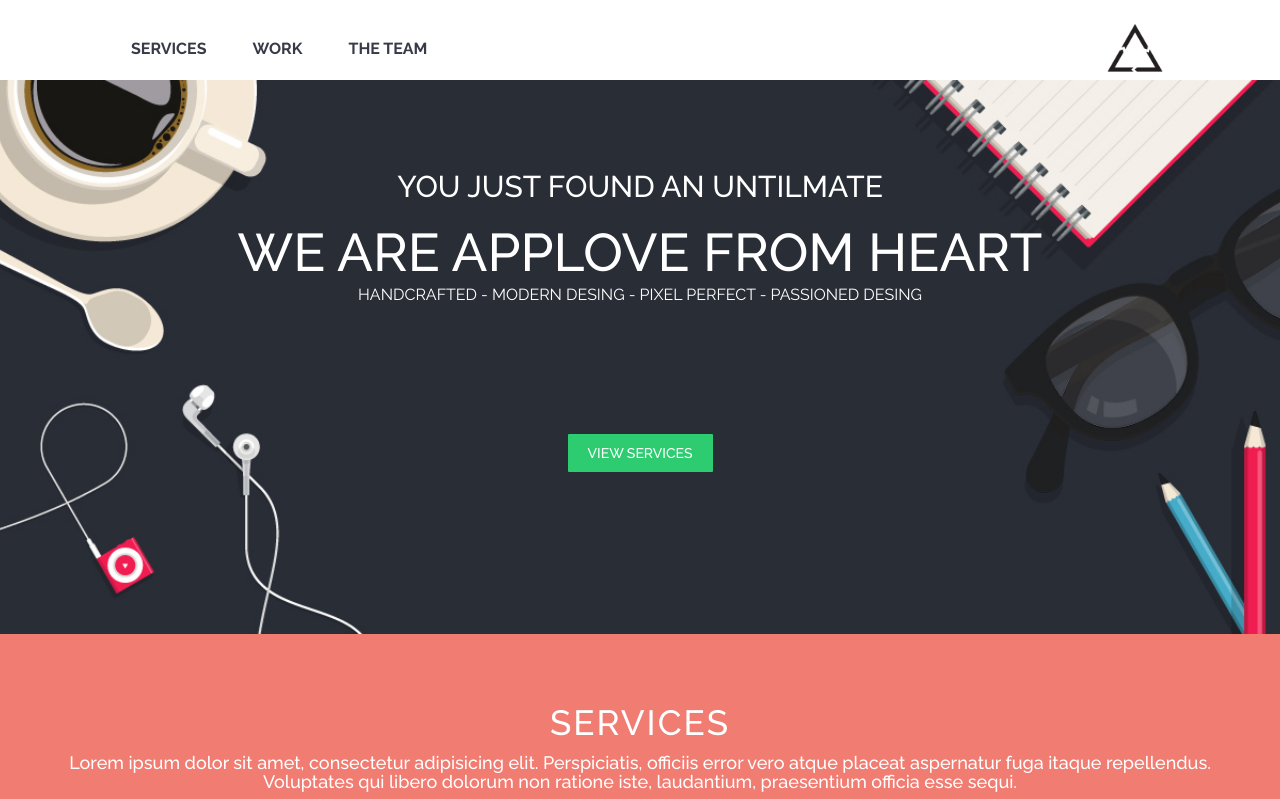
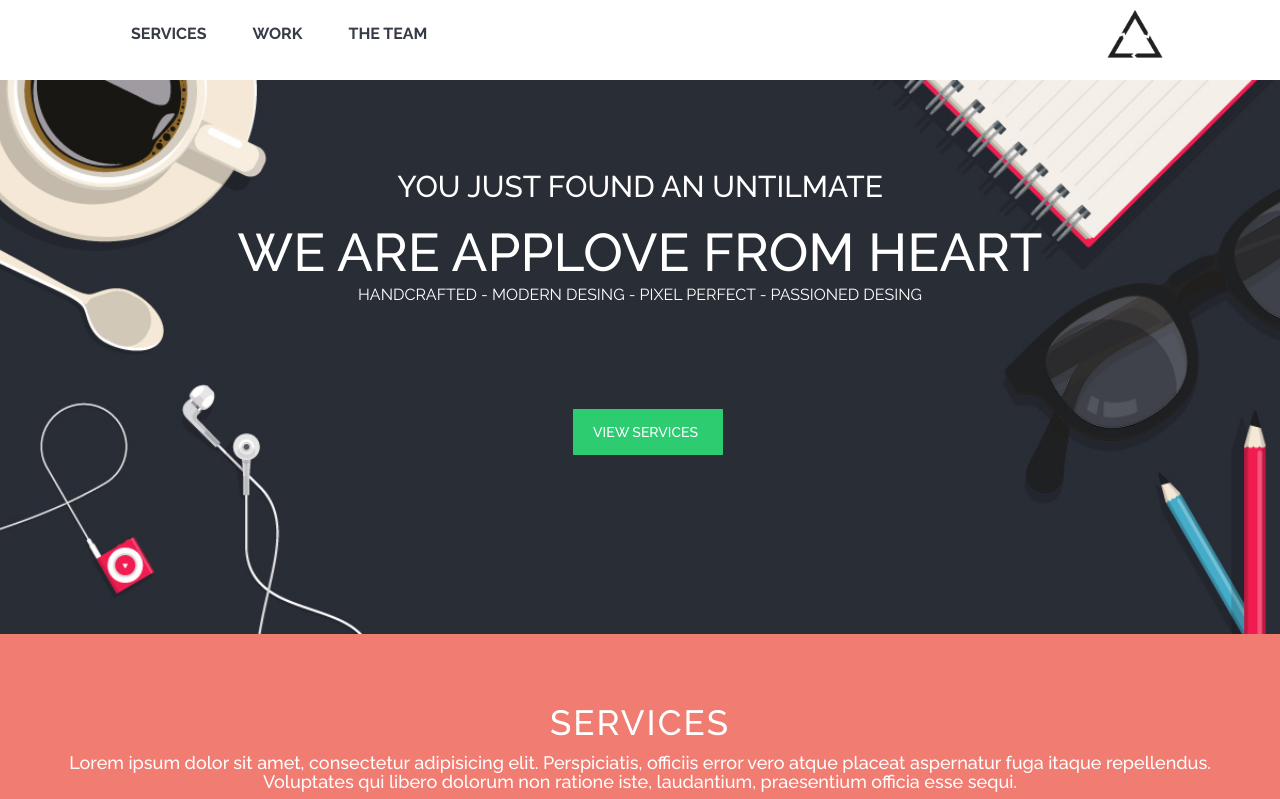
Before and after one commit to DianaQuispe/LayoutFlex, a plain HTML site: page index.html in a window 1280 px wide. Shown: the top 799 px of the page. Drawn offline with nearby package versions, Linux system fonts and the light colour scheme.

Commit message:
trabajo avance

```diff
--- a/css/main.css
+++ b/css/main.css
@@ -28,6 +28,7 @@
     margin-left: auto;
     padding-left: 14px;
     padding-right: 14px;
+    overflow: visible;
 }
 
 .container:before, .container:after {
@@ -67,9 +68,12 @@
 }
 
 .link {
+    position: relative;
+    top: 20px;
     font-weight: 700;
     padding: 21px;
-    display: inline-flex;
+
+
 }
 
 .logo {
@@ -84,10 +88,7 @@
 }
 
 .menu  {
-    padding: 14px 70px;
-    height: 80px;
-    overflow: auto;
-
+    padding: 0px 70px;
 }
 #home {
     background-image: url(../assets/images/bg-home.jpg);
@@ -109,17 +110,19 @@
 }
 
 .btn-home {
-    position: relative;
-    top: 120px;
+    top: 110px;
+    display: flex;
+    right: 550px;
+    width: 150px;
     background: #2ECC71;
     color: #fff;
     padding: 11px 20px;
     border-radius: 1px;
     font-weight: 500;
     text-transform: uppercase;
-    margin-top: 63px;
+    margin-top: 100px;
+    margin-left: 463px;
     font-size: 14px;
-
 
 }
 
@@ -160,7 +163,6 @@
 .box-services {
     width: 30%;
     margin-top: 63px;
-
 }
 
 .text-services {
--- a/index.html
+++ b/index.html
@@ -36,6 +36,7 @@
             <div class="container">
                 <h2 class="text-uppercase text-services mt-0">Services</h2>
                 <h4>Lorem ipsum dolor sit amet, consectetur adipisicing elit. Perspiciatis, officiis error vero atque placeat aspernatur fuga itaque repellendus. <br> Voluptates qui libero dolorum non ratione iste, laudantium, praesentium officia esse sequi.</h4>
+                <div class='boxes' >
                     <div class="box-services">
                         <img src="assets/images/website.png" alt="" width="200">
                         <h5 class="mb-0">USER INTERFACE DESING</h5>
@@ -58,6 +59,7 @@
                         <h6 class="m-0">Identify Design</h6>
                     </div>
                 </div>
+            </div>
         </section>
         <section id="work">
             <div class="container">
```
